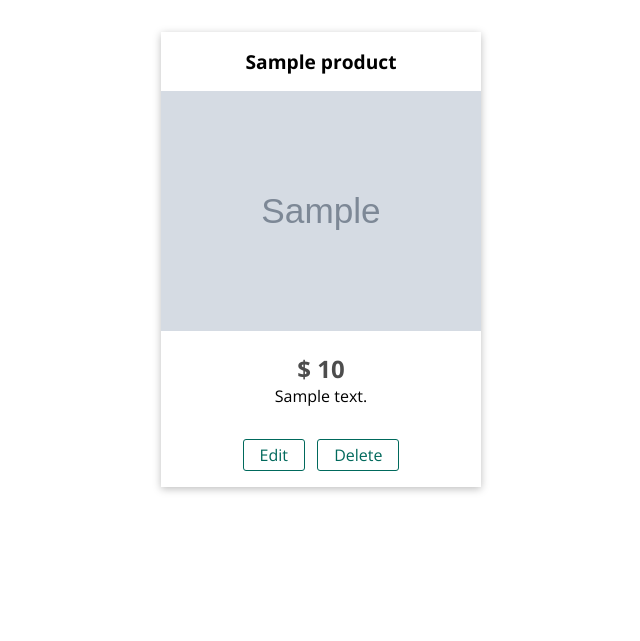
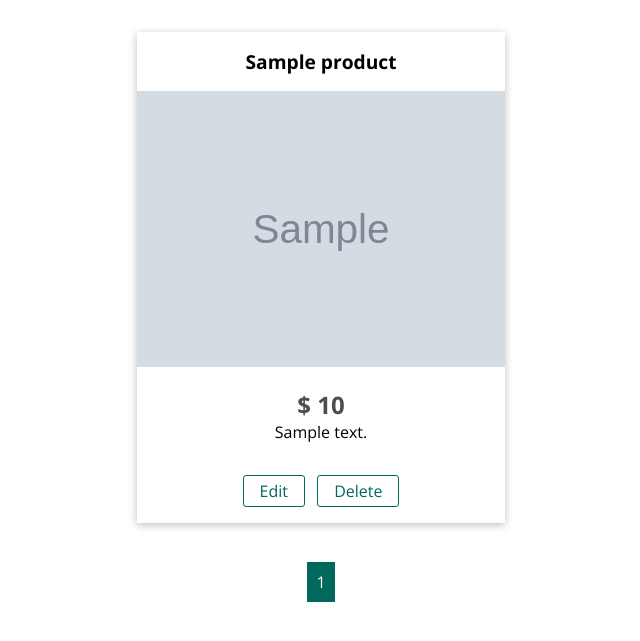
Before and after one commit to jigargajjar55/Node-Shop, a Node server app: page /admin/products in a window 1280 px wide. Shown: the part 56-697 px from the top of the page, without its empty margins (319-959 px from the left). Run offline with Node 20, Linux system fonts and the light colour scheme; a user stored in the database is signed in; tables that the repository leaves empty hold one stand-in row (values such as "Sample post"); some libraries are stand-ins or nearby versions.

Commit message:
this is fourth commit

```diff
--- a/controllers/admin.js
+++ b/controllers/admin.js
@@ -4,6 +4,8 @@ const fileHelper = require("../util/file");
 const { validationResult } = require("express-validator");
 
 const Product = require("../models/product");
+
+const ITEMS_PER_PAGE = 3;
 
 exports.getAddProduct = (req, res, next) => {
   res.render("admin/edit-product", {
@@ -173,7 +175,17 @@ exports.postEditProduct = (req, res, next) => {
 };
 
 exports.getProducts = (req, res, next) => {
+  const page = +req.query.page || 1;
+  let totalItems;
+
   Product.find({ userId: req.user._id })
+    .countDocuments()
+    .then((numProducts) => {
+      totalItems = numProducts;
+      return Product.find({ userId: req.user._id })
+        .skip((page - 1) * ITEMS_PER_PAGE)
+        .limit(ITEMS_PER_PAGE);
+    })
     // .select('title price -_id')
     // .populate('userId', 'name')
     .then((products) => {
@@ -182,6 +194,12 @@ exports.getProducts = (req, res, next) => {
         prods: products,
         pageTitle: "Admin Products",
         path: "/admin/products",
+        currentPage: page,
+        hasNextPage: ITEMS_PER_PAGE * page < totalItems,
+        hasPreviousPage: page > 1,
+        nextPage: page + 1,
+        previousPage: page - 1,
+        lastPage: Math.ceil(totalItems / ITEMS_PER_PAGE),
       });
     })
     .catch((err) => {
--- a/controllers/shop.js
+++ b/controllers/shop.js
@@ -7,7 +7,7 @@ const PDFDocument = require("pdfkit");
 const Product = require("../models/product");
 const Order = require("../models/order");
 
-const ITEMS_PER_PAGE = 2;
+const ITEMS_PER_PAGE = 3;
 
 exports.getProducts = (req, res, next) => {
   const page = +req.query.page || 1;
--- a/public/css/product.css
+++ b/public/css/product.css
@@ -1,12 +1,12 @@
 .product-form {
-    width: 20rem;
+  width: 23rem;
   max-width: 90%;
   margin: auto;
   display: block;
 }
 
 .product-item {
-    width: 20rem;
+  width: 23rem;
   max-width: 95%;
   margin: 1rem;
 }
--- a/routes/admin.js
+++ b/routes/admin.js
@@ -17,7 +17,7 @@ router.post(
   [
     body("title").isString().isLength({ min: 3 }).trim(),
     body("price").isFloat(),
-    body("description").isString().isLength({ min: 5, max: 400 }).trim(),
+    body("description").isString().isLength({ min: 5, max: 500 }).trim(),
   ],
   isAuth,
   adminController.postAddProduct
@@ -30,7 +30,7 @@ router.post(
   [
     body("title").isString().isLength({ min: 3 }).trim(),
     body("price").isFloat(),
-    body("description").isString().isLength({ min: 5, max: 400 }).trim(),
+    body("description").isString().isLength({ min: 5, max: 500 }).trim(),
   ],
   isAuth,
   adminController.postEditProduct
--- a/views/admin/products.ejs
+++ b/views/admin/products.ejs
@@ -35,6 +35,8 @@
                             </article>
                             <% } %>
                     </div>
+                    <%- include('../includes/pagination.ejs', {currentPage: currentPage,nextPage:nextPage,previousPage:previousPage,lastPage:lastPage,hasNextPage:hasNextPage,hasPreviousPage:hasPreviousPage}) %>
+
                     <% } else { %>
                         <h1>No Products Found!</h1>
                         <% } %>
```
Also changed, not shown: images/0484fe06-2373-4a1e-84c3-525c8455d782-Book5.jpg (deleted), images/279724de-c6d6-4954-aad2-621334c91811-Book3.jpg (deleted), images/384654f5-778c-4a64-ba9c-2bac5511b2d0-The White Tiger.JPG (added), images/410d8fd6-0efe-4338-bb3a-5e1ed29bc2bc-A Suitable Boy.jpg (added), images/51c52e90-5c78-45d2-b15b-289a24200254-The Last Mughal.jpg (added), images/79a375a6-9881-4e2a-ae9d-c9d0257ac0f1-Book1.jpg (deleted), images/81af2fe8-5aa9-4442-befa-d9ee90d2d8c5-Book4.jpg (deleted), images/9f157a5a-d7dd-4916-9618-e7f27d2b6905-Book2.jpg (deleted), images/ab93c4af-ced3-48de-9d0e-875e003e24b8-A Fine Balance.jpg (added), images/b525358a-7cf2-43e1-88c3-c37ade664766-The Room on the Roof.JPG (added), images/ba1543af-7d5e-47d5-8b59-7952be7e3021-The Discovery of India.jpg (added), images/dffb9582-0e4d-4236-9c07-347c4cadc5d0-The God of Small Things.jpg (added), images/e4eb8cd7-4b68-459d-b401-d7fca12292ff-The God of Small Things.jpg (added), images/ebd5981a-67ac-40f7-8bea-af86713eb8be-India Unbound.jpg (added), 1 other file. Lines whose indentation alone changed are shown as unchanged.
